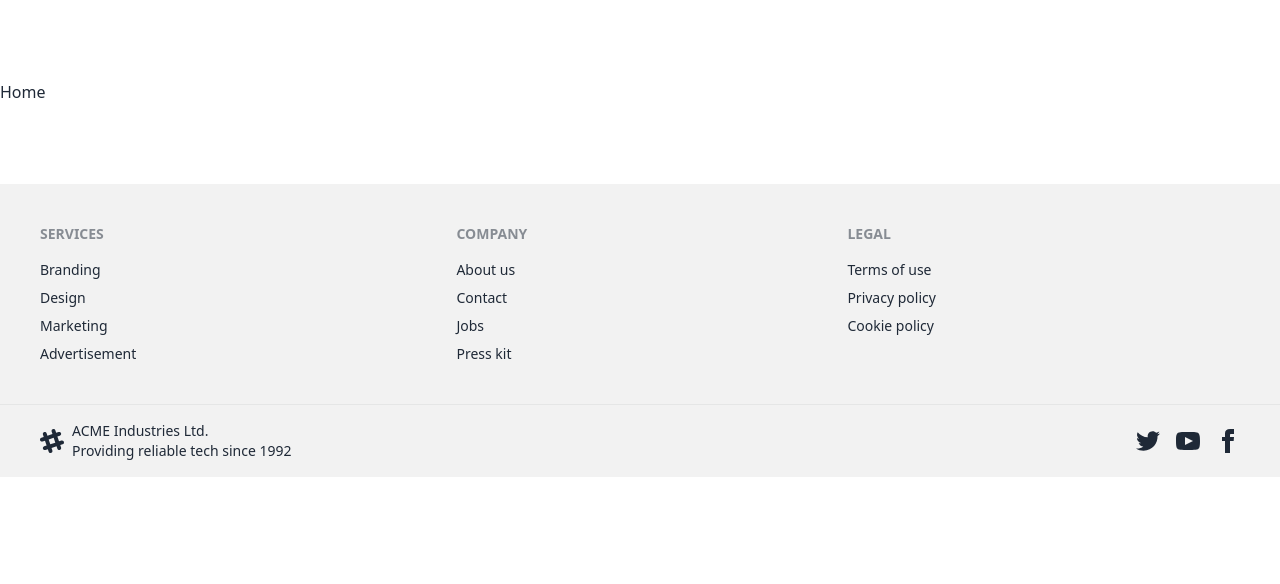
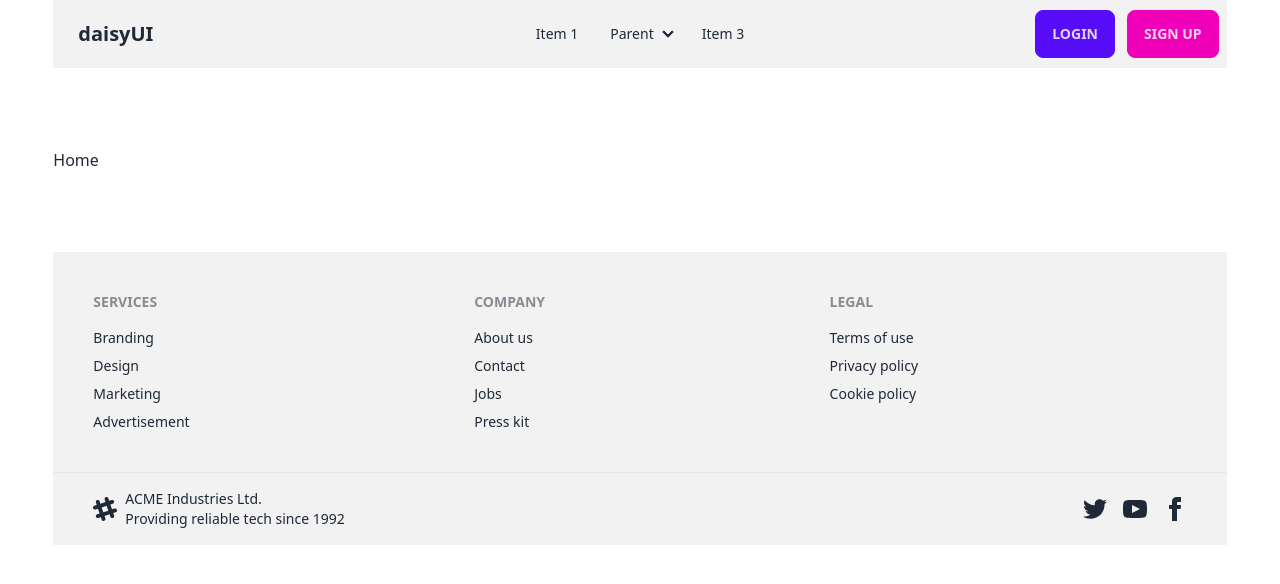
Before and after one commit to mahabubr/book-spot, a React (Vite) app: page / in a window 1280 px wide. Shown: the top 584 px of the page. Built offline with nearby package versions, Linux system fonts and the light colour scheme.

Commit message:
navbar created dione

```diff
--- a/src/App.tsx
+++ b/src/App.tsx
@@ -4,9 +4,9 @@
 function App() {
 
   return (
-    <>
+    <div className="container w-11/12 mx-auto">
       <RouterProvider router={router} />
-    </>
+    </div>
   )
 }
 
--- /dev/null
+++ b/src/components/Navbar.tsx
@@ -0,0 +1,49 @@
+import { Link } from "react-router-dom";
+
+const Navbar = () => {
+    return (
+        <div className="navbar bg-base-200">
+        <div className="navbar-start">
+          <div className="dropdown">
+            <label tabIndex={0} className="btn btn-ghost lg:hidden">
+              <svg xmlns="http://www.w3.org/2000/svg" className="h-5 w-5" fill="none" viewBox="0 0 24 24" stroke="currentColor"><path strokeLinecap="round" strokeLinejoin="round" strokeWidth="2" d="M4 6h16M4 12h8m-8 6h16" /></svg>
+            </label>
+            <ul tabIndex={0} className="menu menu-sm dropdown-content mt-3 z-[1] p-2 shadow bg-base-100 rounded-box w-52">
+              <li><a>Item 1</a></li>
+              <li>
+                <a>Parent</a>
+                <ul className="p-2">
+                  <li><a>Submenu 1</a></li>
+                  <li><a>Submenu 2</a></li>
+                </ul>
+              </li>
+              <li><a>Item 3</a></li>
+            </ul>
+          </div>
+          <a className="btn btn-ghost normal-case text-xl">daisyUI</a>
+        </div>
+        <div className="navbar-center hidden lg:flex">
+          <ul className="menu menu-horizontal px-1">
+            <li><a>Item 1</a></li>
+            <li tabIndex={0}>
+              <details>
+                <summary>Parent</summary>
+                <ul className="p-2">
+                  <li><a>Submenu 1</a></li>
+                  <li><a>Submenu 2</a></li>
+                </ul>
+              </details>
+            </li>
+            <li><a>Item 3</a></li>
+          </ul>
+        </div>
+        <div className="navbar-end space-x-3">
+          <Link to='/login' className="btn btn-primary">Login</Link>
+          <Link to='/signup' className="btn btn-secondary">Sign Up</Link>
+        </div>
+      </div>
+
+    );
+};
+
+export default Navbar;
--- a/src/layout/Main.tsx
+++ b/src/layout/Main.tsx
@@ -1,9 +1,11 @@
 import { Outlet } from 'react-router-dom';
 import Footer from '../components/Footer';
+import Navbar from '../components/Navbar';
 
 const Main = () => {
     return (
         <div>
+            <Navbar />
           <Outlet />
           <Footer />
         </div>
```
